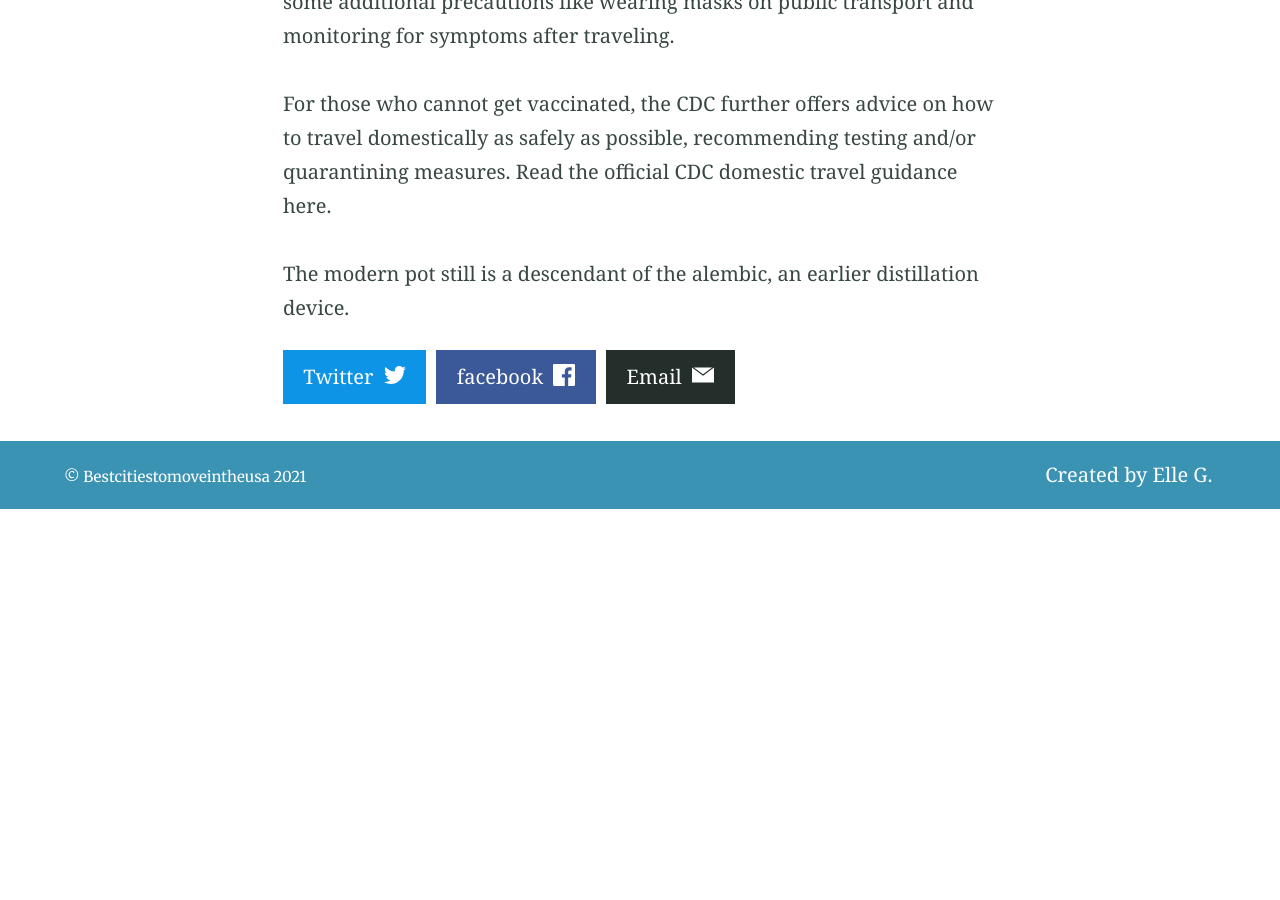
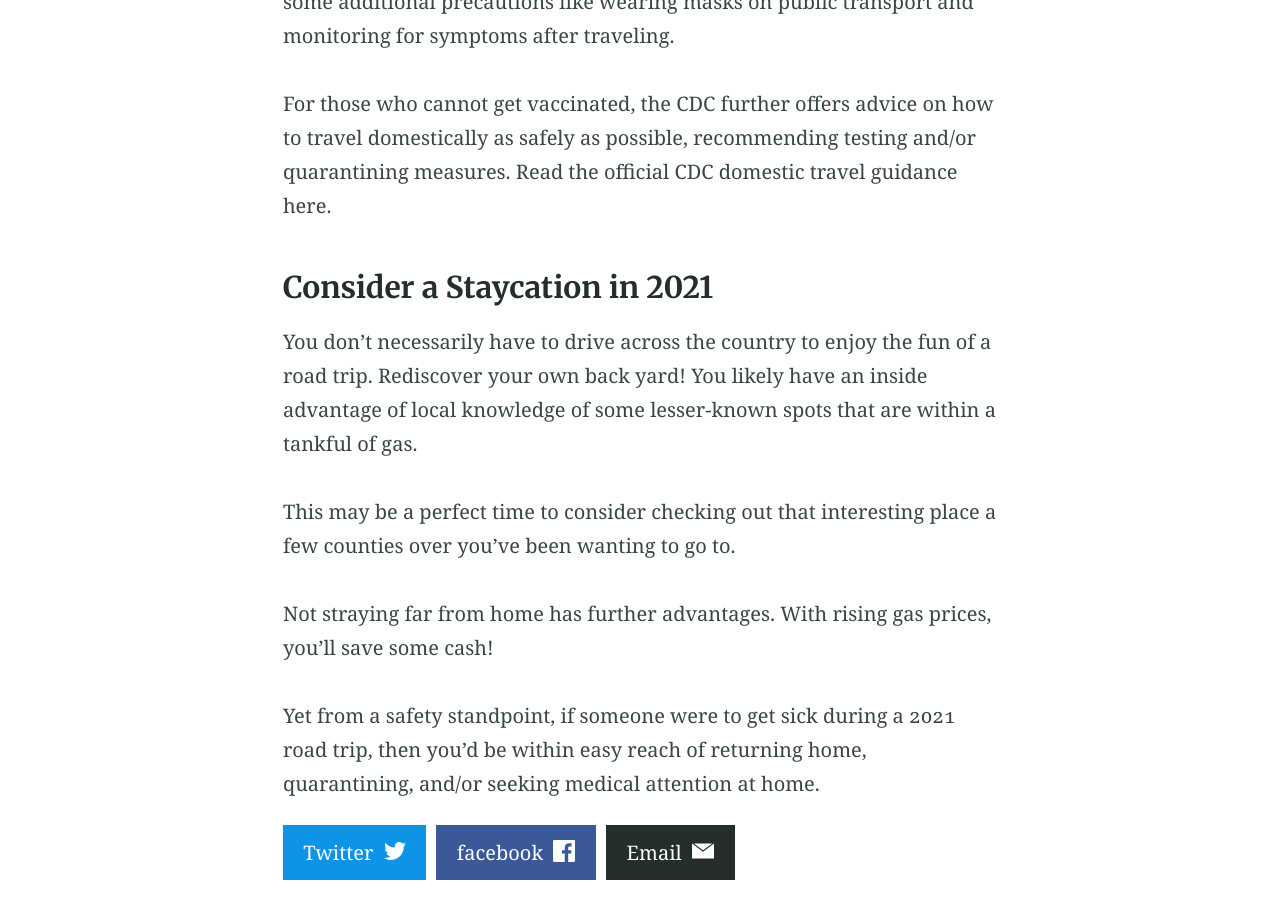
Before and after one commit to Coolweb2go/alembic, a Jekyll site: the page built from _posts/2016-08-29-example-post-three.md, in a window 1280 px wide and 900 px high, scrolled down 888 px. Built offline with Jekyll 4.4.1, drawn with Linux system fonts in a browser that asks for light colours; before the commit the page ends 1397 px from its top, so only the background shows below that.

Commit message:
Update from Forestry.io elle gamboa updated _posts/2016-08-29-example-post-three.md

```diff
--- a/_posts/2016-08-29-example-post-three.md
+++ b/_posts/2016-08-29-example-post-three.md
@@ -24,4 +24,12 @@ So as of this update – the US has given a green light for vaccinated Americans
 
 For those who cannot get vaccinated, the CDC further offers advice on how to travel domestically as safely as possible, recommending testing and/or quarantining measures. Read the official CDC domestic travel guidance here.
 
-The modern pot still is a descendant of the alembic, an earlier distillation device.
+### **Consider a Staycation in 2021**
+
+You don’t necessarily have to drive across the country to enjoy the fun of a road trip. Rediscover your own back yard! You likely have an inside advantage of local knowledge of some lesser-known spots that are within a tankful of gas.
+
+This may be a perfect time to consider checking out that interesting place a few counties over you’ve been wanting to go to.
+
+Not straying far from home has further advantages. With rising gas prices, you’ll save some cash!
+
+Yet from a safety standpoint, if someone were to get sick during a 2021 road trip, then you’d be within easy reach of returning home, quarantining, and/or seeking medical attention at home.
```
